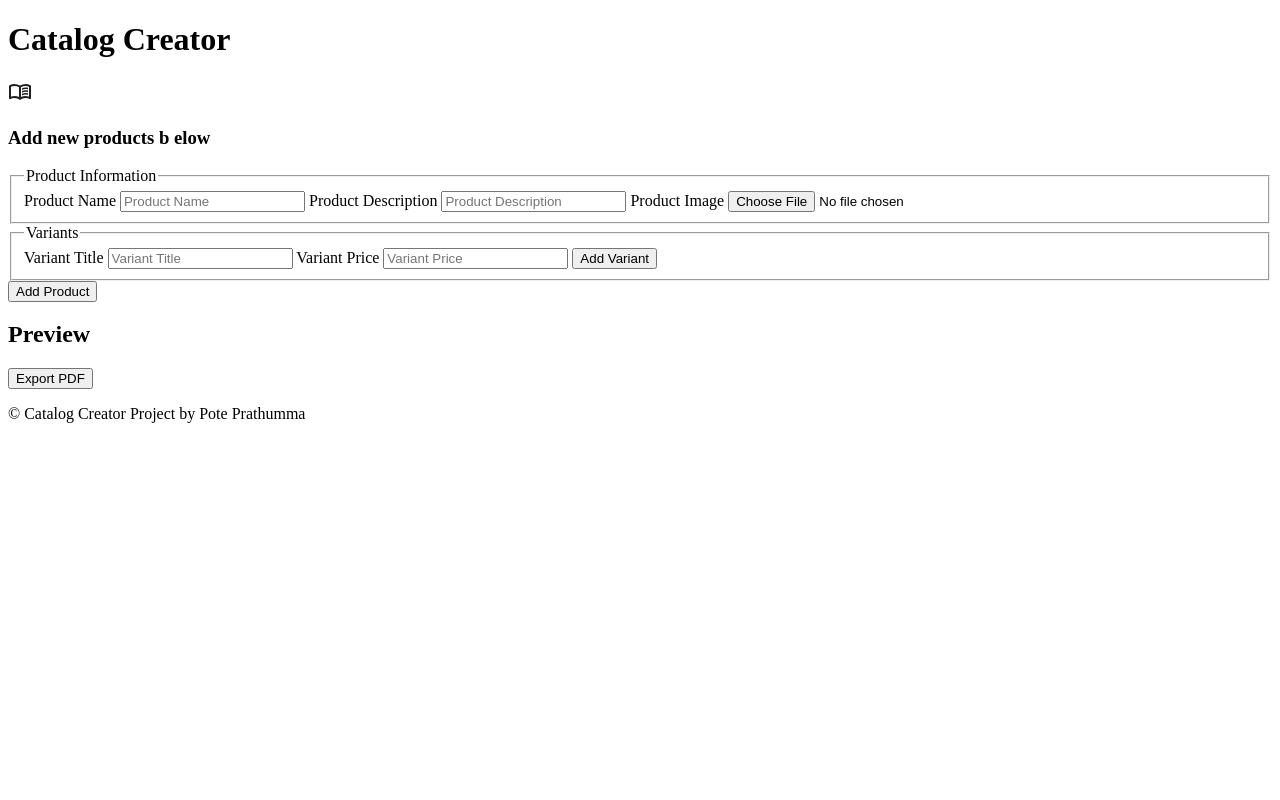
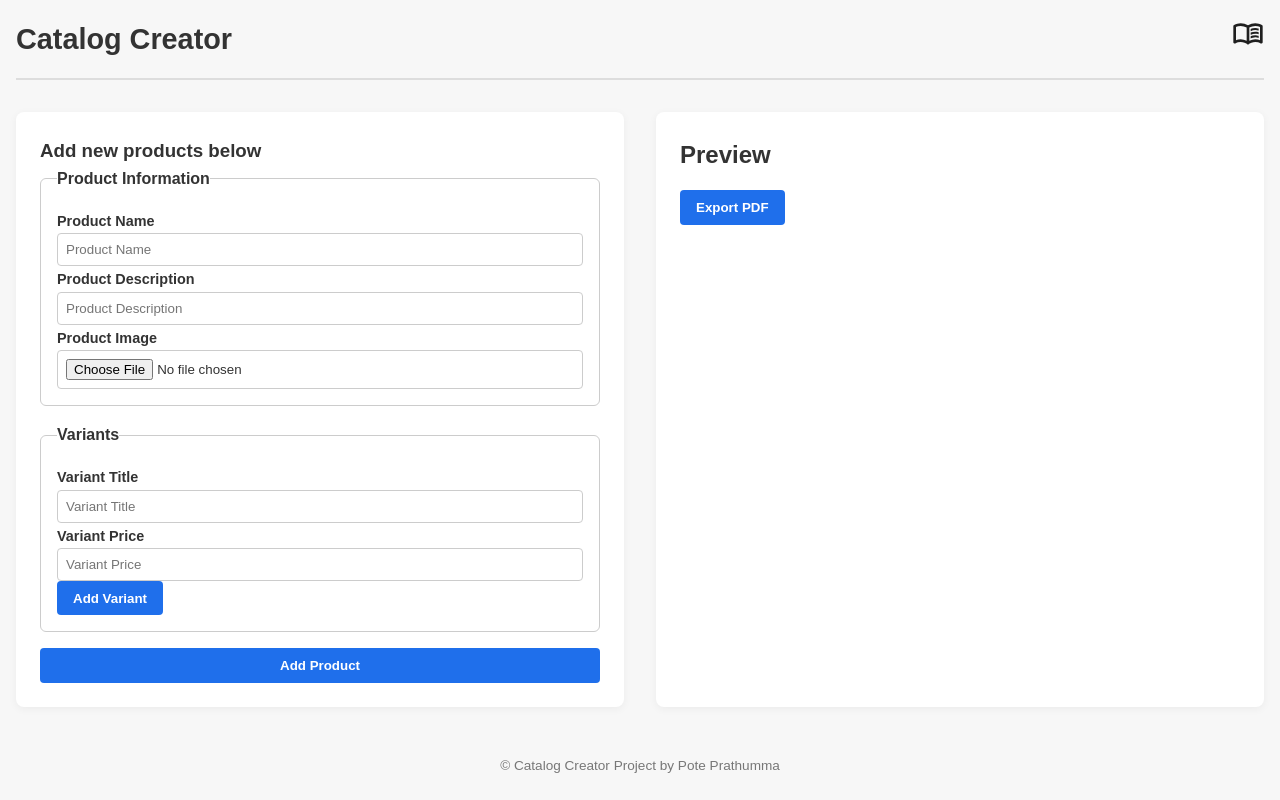
Before and after one commit to PoteP99/catalog-creator, a plain HTML site: page index.html in a window 1280 px wide. Drawn offline with Linux system fonts and the light colour scheme.

Commit message:
build: Demo Styling

```diff
--- a/css/styles.css
+++ b/css/styles.css
@@ -0,0 +1,118 @@
+/* ===== Basic Reset ===== */
+* {
+  margin: 0;
+  padding: 0;
+  box-sizing: border-box;
+}
+
+/* ===== General Styles ===== */
+body {
+  font-family: Arial, sans-serif;
+  background-color: #f7f7f7;
+  color: #333;
+  line-height: 1.6;
+  padding: 0 1rem;
+}
+
+/* ===== Header ===== */
+header {
+  display: flex;
+  justify-content: space-between;
+  align-items: center;
+  padding: 1rem 0;
+  border-bottom: 2px solid #ddd;
+}
+
+header h1 {
+  font-size: 1.8rem;
+  font-weight: bold;
+}
+
+#logo svg {
+  cursor: pointer;
+  width: 32px;
+  height: 32px;
+}
+
+/* ===== Sections ===== */
+main {
+  display: grid;
+  grid-template-columns: 1fr 1fr;
+  gap: 2rem;
+  margin: 2rem 0;
+}
+
+section {
+  background: white;
+  padding: 1.5rem;
+  border-radius: 8px;
+  box-shadow: 0 2px 8px rgba(0, 0, 0, 0.05);
+}
+
+/* ===== Forms ===== */
+form {
+  display: flex;
+  flex-direction: column;
+  gap: 1rem;
+}
+
+fieldset {
+  border: 1px solid #ccc;
+  padding: 1rem;
+  border-radius: 6px;
+}
+
+legend {
+  font-weight: bold;
+}
+
+label {
+  margin-bottom: 0.2rem;
+  font-size: 0.9rem;
+  font-weight: 600;
+}
+
+input[type="text"],
+input[type="number"],
+input[type="file"] {
+  padding: 0.5rem;
+  border: 1px solid #ccc;
+  border-radius: 4px;
+  width: 100%;
+}
+
+/* ===== Buttons ===== */
+button {
+  padding: 0.6rem 1rem;
+  border: none;
+  border-radius: 4px;
+  background-color: #1f6feb;
+  color: white;
+  font-weight: bold;
+  cursor: pointer;
+  transition: background 0.2s ease;
+}
+
+button:hover {
+  background-color: #1554b0;
+}
+
+/* ===== Preview Area ===== */
+#catalog-preview h2 {
+  margin-bottom: 1rem;
+}
+
+/* ===== Footer ===== */
+footer {
+  text-align: center;
+  padding: 1rem 0;
+  font-size: 0.85rem;
+  color: #777;
+}
+
+/* ===== Responsive ===== */
+@media (max-width: 768px) {
+  main {
+    grid-template-columns: 1fr;
+  }
+}
--- a/index.html
+++ b/index.html
@@ -26,7 +26,7 @@
     <main>
       <section>
         <div id="input-product">
-          <h3>Add new products b elow</h3>
+          <h3>Add new products below</h3>
           <form action="/#" method="post">
             <fieldset>
               <legend>Product Information</legend>
```
